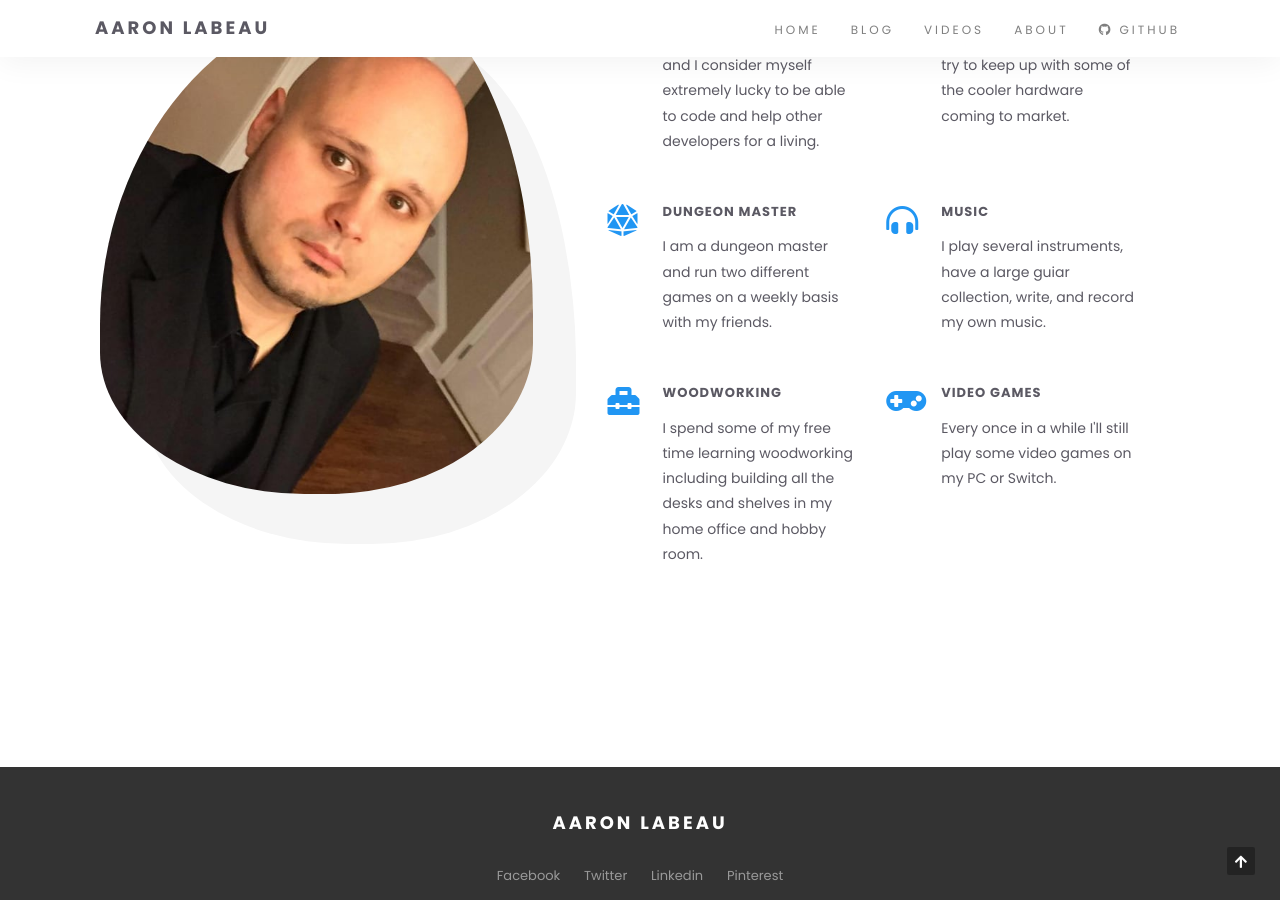
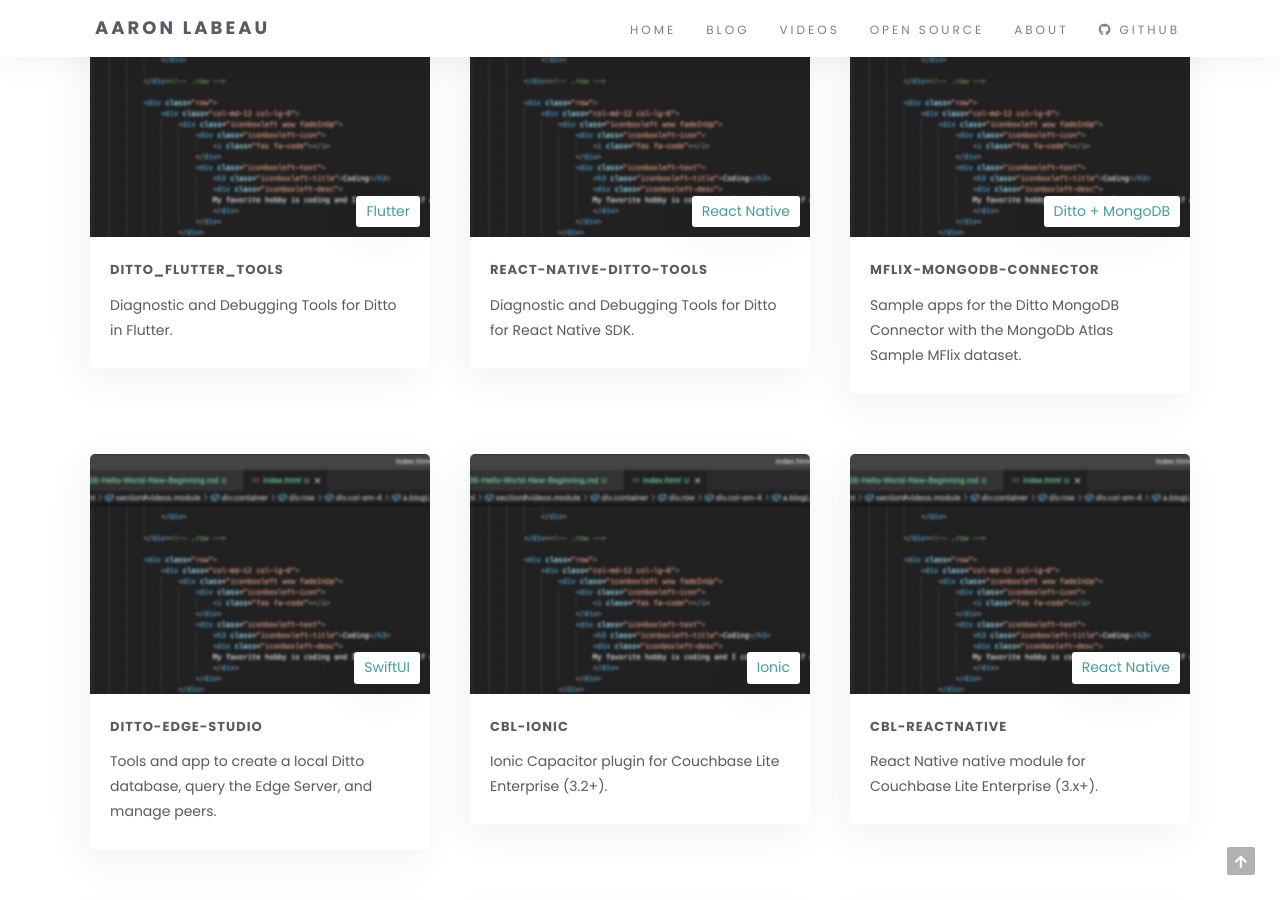
Before and after one commit to biozal/biozal.github.io, a Jekyll site: the page built from docs/index.html, in a window 1280 px wide and 900 px high, scrolled down 7017 px. Built offline with Jekyll 4.4.1, drawn with Linux system fonts in a browser that asks for light colours; some of the changed text lies outside the part shown.

Commit message:
updated to include open source examples

```diff
--- a/docs/_config.yml
+++ b/docs/_config.yml
@@ -23,6 +23,8 @@
   url: /#blog
 - text: Videos
   url: /#videos
+- text: Open Source
+  url: /#repos
 - text: about
   url: /#about
 
--- a/docs/index.html
+++ b/docs/index.html
@@ -161,7 +161,7 @@
 			<div class="col-sm-4">
 				<a href="https://www.youtube.com/watch?v=SRTyQkiFVUY" rel="noopener noreferrer" class="blogList wow fadeInUp" target="_blank">
 					<div class="blogList-img">
-						<img src="https://i.ytimg.com/an_webp/SRTyQkiFVUY/mqdefault_6s.webp?du=3000&sqp=CKCdnc0G&rs=AOn4CLBQgT7t4KpRtVb1HqYkokxgLI8eqQ" alt="Rethinking Edge Sync: Build smarter mobile apps for an imperfect world">
+						<img src="/assets/images/youtube-video.jpg" alt="Rethinking Edge Sync: Build smarter mobile apps for an imperfect world">
 						<span>YouTube</span>
 					</div>
 					<div class="blogList-desc">
@@ -173,7 +173,7 @@
 			<div class="col-sm-4">
 				<a href="https://youtu.be/kVtabIi0buY?si=YZzwtb-AY13d-Sqd" rel="noopener noreferrer" class="blogList wow fadeInUp" target="_blank">
 					<div class="blogList-img">
-						<img src="https://i.ytimg.com/an_webp/kVtabIi0buY/mqdefault_6s.webp?du=3000&sqp=CJrCnc0G&rs=AOn4CLAzpWyoySHwxfRRXImqKRVgc5kKcw" alt="Ditto Edge Sync Plugin for ATAK ">
+						<img src="/assets/images/youtube-video.jpg" alt="Ditto Edge Sync Plugin for ATAK ">
 						<span>YouTube</span>
 					</div>
 					<div class="blogList-desc">
@@ -187,7 +187,7 @@
 				<a href="https://www.youtube.com/live/jD7ipe60VY0?si=TxiV_okJCyAz_UVE" class="blogList wow fadeInUp"
 				rel="noopener noreferrer" target="_blank">
 					<div class="blogList-img">
-						<img src="https://i.ytimg.com/vi/jD7ipe60VY0/hqdefault.jpg?sqp=-oaymwFBCNACELwBSFryq4qpAzMIARUAAIhCGAHYAQHiAQoIGBACGAY4AUAB8AEB-AH-CYAC0AWKAgwIABABGEsgSyhlMA8=&rs=AOn4CLCaZNmprS-yTAMrdtm_Fz7CT5JXow" alt="MacOS 26 Installation and testing XCode Coding SwiftUI with Ditto">
+						<img src="/assets/images/youtube-video.jpg" alt="MacOS 26 Installation and testing XCode Coding SwiftUI with Ditto">
 						<span>YouTube</span>
 					</div>
 					<div class="blogList-desc">
@@ -201,7 +201,7 @@
 			<div class="col-sm-4">
 				<a href="https://www.youtube.com/watch?v=DnqOiwfRytA" rel="noopener noreferrer" class="blogList wow fadeInUp" target="_blank">
 					<div class="blogList-img">
-						<img src="https://i.ytimg.com/an_webp/DnqOiwfRytA/mqdefault_6s.webp?du=3000&sqp=CKC7nc0G&rs=AOn4CLCXisPI3BjCDiNHY-dOR7mGM3KtDQ" alt="Ditto MongoDB - Movies sample app with Flutter">
+						<img src="/assets/images/youtube-video.jpg" alt="Ditto MongoDB - Movies sample app with Flutter">
 						<span>YouTube</span>
 					</div>
 					<div class="blogList-desc">
@@ -213,7 +213,7 @@
 			<div class="col-sm-4">
 				<a href="https://www.youtube.com/watch?v=gWuA7Nn1afs" rel="noopener noreferrer" class="blogList wow fadeInUp" target="_blank">
 					<div class="blogList-img">
-						<img src="https://i.ytimg.com/an_webp/gWuA7Nn1afs/mqdefault_6s.webp?du=3000&sqp=CKWync0G&rs=AOn4CLAE95f40Zrm_ixQmIU9Jd41fqdvVg" alt=">Ditto MongoDB - Movies sample app with React Native and Expo">
+						<img src="/assets/images/youtube-video.jpg" alt=">Ditto MongoDB - Movies sample app with React Native and Expo">
 						<span>YouTube</span>
 					</div>
 					<div class="blogList-desc">
@@ -226,7 +226,7 @@
 				<a href="https://www.youtube.com/watch?v=anSJUcqOiQs" class="blogList wow fadeInUp"
 				rel="noopener noreferrer" target="_blank">
 					<div class="blogList-img">
-						<img src="https://i.ytimg.com/vi/jD7ipe60VY0/hqdefault.jpg?sqp=-oaymwFBCNACELwBSFryq4qpAzMIARUAAIhCGAHYAQHiAQoIGBACGAY4AUAB8AEB-AH-CYAC0AWKAgwIABABGEsgSyhlMA8=&rs=AOn4CLCaZNmprS-yTAMrdtm_Fz7CT5JXow" alt="Quickstart Demo - Task App with SwiftUI">
+						<img src="/assets/images/youtube-video.jpg" alt="Quickstart Demo - Task App with SwiftUI">
 						<span>YouTube</span>
 					</div>
 					<div class="blogList-desc">
@@ -240,7 +240,7 @@
 			<div class="col-sm-4">
 				<a href="https://www.youtube.com/watch?v=KkmeU4GUBRc" rel="noopener noreferrer" class="blogList wow fadeInUp" target="_blank">
 					<div class="blogList-img">
-						<img src="https://i.ytimg.com/an_webp/KkmeU4GUBRc/mqdefault_6s.webp?du=3000&sqp=CLbTnc0G&rs=AOn4CLBkNcJkCAi7Edd3xqAVa5b7GYA3Eg" alt="Quickstart Demo - Task App with Kotlin & Jetpack Compose on Android">
+						<img src="/assets/images/youtube-video.jpg" alt="Quickstart Demo - Task App with Kotlin & Jetpack Compose on Android">
 						<span>YouTube</span>
 					</div>
 					<div class="blogList-desc">
@@ -252,7 +252,7 @@
 			<div class="col-sm-4">
 				<a href="https://www.youtube.com/watch?v=UarebbuwZBE" rel="noopener noreferrer" class="blogList wow fadeInUp" target="_blank">
 					<div class="blogList-img">
-						<img src="https://i.ytimg.com/an_webp/UarebbuwZBE/mqdefault_6s.webp?du=3000&sqp=CJ3Onc0G&rs=AOn4CLAuW3ocZC74GUOfnSn7rPGTmcz3wQ" alt="Introducing Ditto SDK 4.10">
+						<img src="/assets/images/youtube-video.jpg" alt="Introducing Ditto SDK 4.10">
 						<span>YouTube</span>
 					</div>
 					<div class="blogList-desc">
@@ -265,7 +265,7 @@
 				<a href="https://www.youtube.com/watch?v=L8duEVepuQs" class="blogList wow fadeInUp"
 				rel="noopener noreferrer" target="_blank">
 					<div class="blogList-img">
-						<img src="https://i.ytimg.com/vi/jD7ipe60VY0/hqdefault.jpg?sqp=-oaymwFBCNACELwBSFryq4qpAzMIARUAAIhCGAHYAQHiAQoIGBACGAY4AUAB8AEB-AH-CYAC0AWKAgwIABABGEsgSyhlMA8=&rs=AOn4CLCaZNmprS-yTAMrdtm_Fz7CT5JXow" alt="">
+						<img src="/assets/images/youtube-video.jpg" alt="">
 						<span>YouTube</span>
 					</div>
 					<div class="blogList-desc">
@@ -409,6 +409,133 @@
 </section>
 
 <!-- video end -->
+
+<!-- Open Source / GitHub Repos start -->
+<section id="repos" class="module">
+	<div class="container">
+		<div class="row">
+			<div class="module-header wow fadeInUp">
+				<h2 class="module-title"> Open Source </h2>
+				<div class="module-line"></div>
+			</div>
+		</div>
+		<div class="row">
+			<div class="col-sm-4">
+				<a href="https://github.com/getditto/ditto_flutter_tools" target="_blank" rel="noopener noreferrer" class="blogList wow fadeInUp">
+					<div class="blogList-img">
+						<img src="/assets/images/blog-post-code.jpg" alt="ditto_flutter_tools">
+						<span>Flutter</span>
+					</div>
+					<div class="blogList-desc">
+						<h3>ditto_flutter_tools</h3>
+						<div>Diagnostic and Debugging Tools for Ditto in Flutter.</div>
+					</div>
+				</a>
+			</div>
+			<div class="col-sm-4">
+				<a href="https://github.com/getditto/react-native-ditto-tools" target="_blank" rel="noopener noreferrer" class="blogList wow fadeInUp">
+					<div class="blogList-img">
+						<img src="/assets/images/blog-post-code.jpg" alt="react-native-ditto-tools">
+						<span>React Native</span>
+					</div>
+					<div class="blogList-desc">
+						<h3>react-native-ditto-tools</h3>
+						<div>Diagnostic and Debugging Tools for Ditto for React Native SDK.</div>
+					</div>
+				</a>
+			</div>
+			<div class="col-sm-4">
+				<a href="https://github.com/ditto-examples/mflix-mongodb-connector" target="_blank" rel="noopener noreferrer" class="blogList wow fadeInUp">
+					<div class="blogList-img">
+						<img src="/assets/images/blog-post-code.jpg" alt="mflix-mongodb-connector">
+						<span>Ditto + MongoDB</span>
+					</div>
+					<div class="blogList-desc">
+						<h3>mflix-mongodb-connector</h3>
+						<div>Sample apps for the Ditto MongoDB Connector with the MongoDb Atlas Sample MFlix dataset.</div>
+					</div>
+				</a>
+			</div>
+		</div>
+		<div class="row">
+			<div class="col-sm-4">
+				<a href="https://github.com/biozal/ditto-edge-studio" target="_blank" rel="noopener noreferrer" class="blogList wow fadeInUp">
+					<div class="blogList-img">
+						<img src="/assets/images/blog-post-code.jpg" alt="ditto-edge-studio">
+						<span>SwiftUI</span>
+					</div>
+					<div class="blogList-desc">
+						<h3>ditto-edge-studio</h3>
+						<div>Tools and app to create a local Ditto database, query the Edge Server, and manage peers.</div>
+					</div>
+				</a>
+			</div>
+			<div class="col-sm-4">
+				<a href="https://github.com/Couchbase-Ecosystem/cbl-ionic" target="_blank" rel="noopener noreferrer" class="blogList wow fadeInUp">
+					<div class="blogList-img">
+						<img src="/assets/images/blog-post-code.jpg" alt="cbl-ionic">
+						<span>Ionic</span>
+					</div>
+					<div class="blogList-desc">
+						<h3>cbl-ionic</h3>
+						<div>Ionic Capacitor plugin for Couchbase Lite Enterprise (3.2+).</div>
+					</div>
+				</a>
+			</div>
+			<div class="col-sm-4">
+				<a href="https://github.com/Couchbase-Ecosystem/cbl-reactnative" target="_blank" rel="noopener noreferrer" class="blogList wow fadeInUp">
+					<div class="blogList-img">
+						<img src="/assets/images/blog-post-code.jpg" alt="cbl-reactnative">
+						<span>React Native</span>
+					</div>
+					<div class="blogList-desc">
+						<h3>cbl-reactnative</h3>
+						<div>React Native native module for Couchbase Lite Enterprise (3.x+).</div>
+					</div>
+				</a>
+			</div>
+		</div>
+		<div class="row">
+			<div class="col-sm-4">
+				<a href="https://github.com/couchbase-examples/android-kotlin-cbl-learning-path" target="_blank" rel="noopener noreferrer" class="blogList wow fadeInUp">
+					<div class="blogList-img">
+						<img src="/assets/images/blog-post-code.jpg" alt="android learning path">
+						<span>Kotlin/Android</span>
+					</div>
+					<div class="blogList-desc">
+						<h3>Android Kotlin Couchbase Lite Learning Path</h3>
+						<div>In this learning path you will be reviewing an Android Application written in Kotlin and JetPack Compose that uses the Couchbase Lite Android SDK for Kotlin.</div>
+					</div>
+				</a>
+			</div>
+			<div class="col-sm-4">
+				<a href="https://github.com/couchbase-examples/aspnet-quickstart" target="_blank" rel="noopener noreferrer" class="blogList wow fadeInUp">
+					<div class="blogList-img">
+						<img src="/assets/images/blog-post-code.jpg" alt="aspnet-quickstart">
+						<span>C# / ASP.NET</span>
+					</div>
+					<div class="blogList-desc">
+						<h3>aspnet-quickstart</h3>
+						<div>Entry-level Couchbase ASP.NET tutorial: REST API for user profile CRUD with C#.</div>
+					</div>
+				</a>
+			</div>
+			<div class="col-sm-4">
+				<a href="https://github.com/couchbase-examples/aspnet-quickstart-minapi" target="_blank" rel="noopener noreferrer" class="blogList wow fadeInUp">
+					<div class="blogList-img">
+						<img src="/assets/images/blog-post-code.jpg" alt="aspnet-quickstart-minapi">
+						<span>C# / ASP.NET</span>
+					</div>
+					<div class="blogList-desc">
+						<h3>aspnet-quickstart-minapi</h3>
+						<div>ASP.NET 8 Minimal API example with the Travel-Sample dataset from Couchbase.</div>
+					</div>
+				</a>
+			</div>
+		</div>
+	</div>
+</section>
+<!-- Open Source end -->
 
 <!-- About start -->
 
```
Also changed, not shown: README.md.
